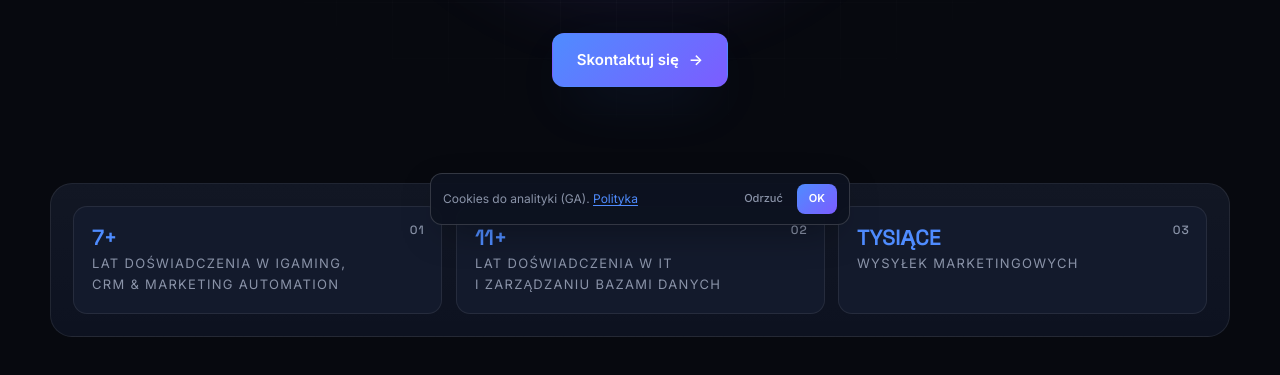
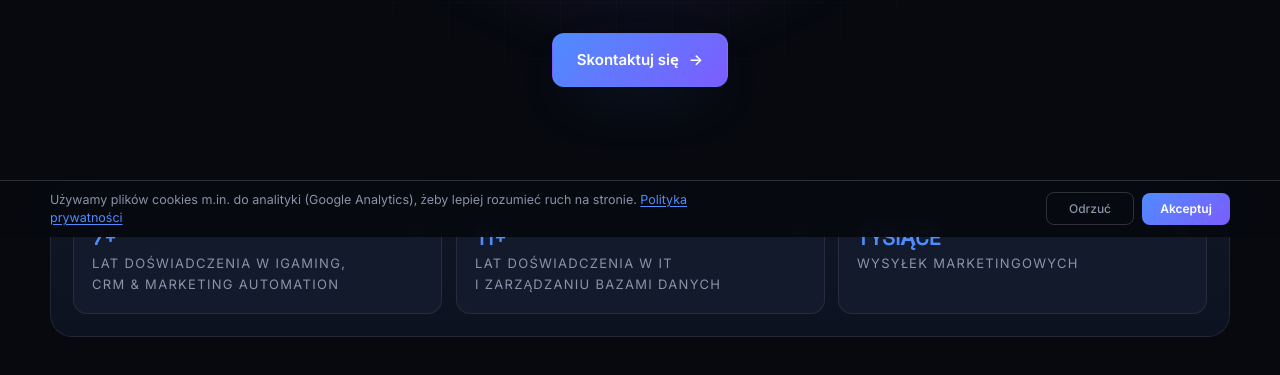
Before and after one commit to grotkowski9/sylveon-company, a plain HTML site: page index.html in a window 1280 px wide. Shown: the part 563-938 px from the top of the page. Drawn offline with Linux system fonts and the light colour scheme.

Commit message:
Restore fuller cookie banner copy and bar layout.
Co-authored-by: Cursor <cursoragent@cursor.com>

```diff
--- a/index.html
+++ b/index.html
@@ -408,12 +408,13 @@
     <div class="cookie-banner" id="cookieBanner" hidden role="dialog" aria-label="Zgoda na pliki cookies">
       <div class="cookie-banner__inner">
         <p>
-          Cookies do analityki (GA).
-          <a href="/polityka-prywatnosci">Polityka</a>
+          Używamy plików cookies m.in. do analityki (Google Analytics), żeby lepiej rozumieć ruch na
+          stronie.
+          <a href="/polityka-prywatnosci">Polityka prywatności</a>
         </p>
         <div class="cookie-banner__actions">
           <button type="button" class="cookie-banner__reject" id="cookieReject">Odrzuć</button>
-          <button type="button" class="cookie-banner__accept" id="cookieAccept">OK</button>
+          <button type="button" class="cookie-banner__accept" id="cookieAccept">Akceptuj</button>
         </div>
       </div>
     </div>
--- a/styles.css
+++ b/styles.css
@@ -800,31 +800,32 @@ a:focus-visible {
 
 .cookie-banner {
   position: fixed;
-  left: 12px;
-  right: 12px;
-  bottom: calc(12px + env(safe-area-inset-bottom));
+  left: 0;
+  right: 0;
+  bottom: 0;
   z-index: 60;
-  max-width: 420px;
-  margin-inline: auto;
-  padding: 10px 12px;
-  background: rgba(13, 18, 32, 0.96);
-  border: 1px solid var(--border-strong);
-  border-radius: 12px;
-  box-shadow: 0 12px 40px -16px rgba(0, 0, 0, 0.65);
+  padding: 10px 14px;
+  padding-bottom: calc(10px + env(safe-area-inset-bottom));
+  background: rgba(7, 9, 15, 0.94);
+  border-top: 1px solid var(--border-strong);
+  backdrop-filter: blur(12px);
+  -webkit-backdrop-filter: blur(12px);
 }
 .cookie-banner[hidden] {
   display: none !important;
 }
 .cookie-banner__inner {
+  max-width: var(--container);
+  margin-inline: auto;
   display: flex;
-  align-items: center;
-  justify-content: space-between;
+  flex-direction: column;
   gap: 10px;
+  align-items: stretch;
 }
 .cookie-banner__inner p {
   margin: 0;
-  font-size: 12px;
-  line-height: 1.35;
+  font-size: 12.5px;
+  line-height: 1.45;
   color: var(--text-dim);
 }
 .cookie-banner__inner a {
@@ -834,24 +835,27 @@ a:focus-visible {
 }
 .cookie-banner__actions {
   display: flex;
+  gap: 8px;
+  flex-shrink: 0;
   align-items: center;
-  gap: 6px;
-  flex-shrink: 0;
 }
 .cookie-banner__reject {
   appearance: none;
-  border: 0;
+  border: 1px solid var(--border-strong);
   background: transparent;
   color: var(--text-dim);
   font: inherit;
-  font-size: 11px;
+  font-size: 12px;
   font-weight: 500;
-  padding: 6px 8px;
+  padding: 6px 10px;
+  min-height: 32px;
   cursor: pointer;
   border-radius: 8px;
+  flex: 1;
 }
 .cookie-banner__reject:hover {
   color: var(--text);
+  background: var(--surface);
 }
 .cookie-banner__accept {
   appearance: none;
@@ -859,12 +863,13 @@ a:focus-visible {
   background: linear-gradient(135deg, var(--accent), var(--accent-2));
   color: #fff;
   font: inherit;
-  font-size: 11px;
+  font-size: 12px;
   font-weight: 600;
-  padding: 6px 12px;
+  padding: 6px 14px;
+  min-height: 32px;
   cursor: pointer;
   border-radius: 8px;
-  min-height: 28px;
+  flex: 1;
 }
 .cookie-banner__accept:hover {
   filter: brightness(1.06);
@@ -872,3 +877,23 @@ a:focus-visible {
 body.cookie-open .sticky-cta {
   display: none !important;
 }
+
+@media (min-width: 720px) {
+  .cookie-banner__inner {
+    flex-direction: row;
+    align-items: center;
+    justify-content: space-between;
+    gap: 16px;
+  }
+  .cookie-banner__inner p {
+    max-width: 680px;
+  }
+  .cookie-banner__actions {
+    flex: 0 0 auto;
+  }
+  .cookie-banner__reject,
+  .cookie-banner__accept {
+    flex: 0 0 auto;
+    min-width: 88px;
+  }
+}
```
